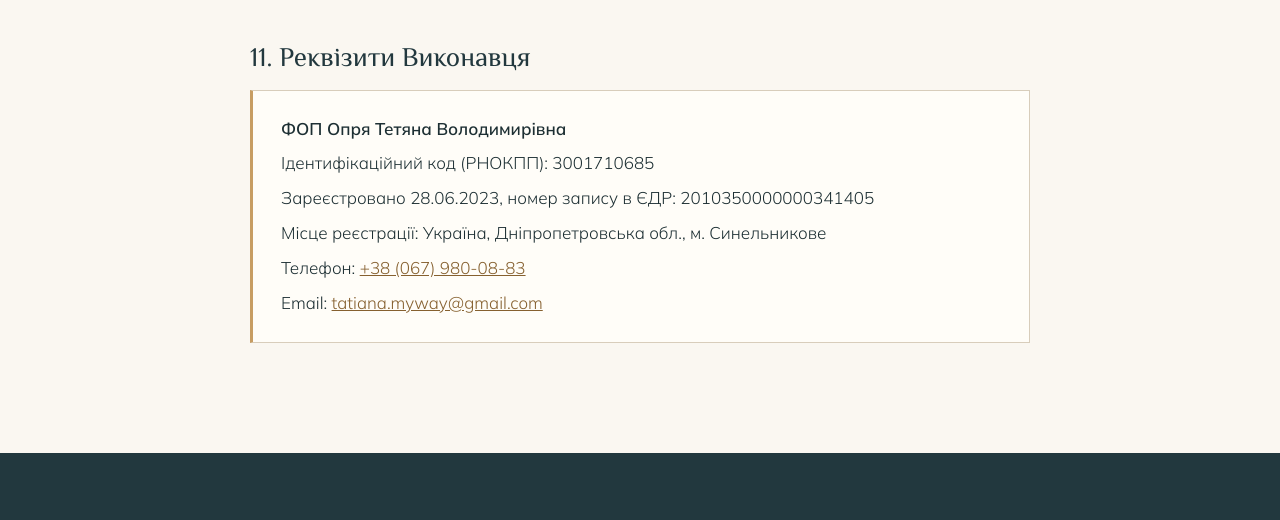
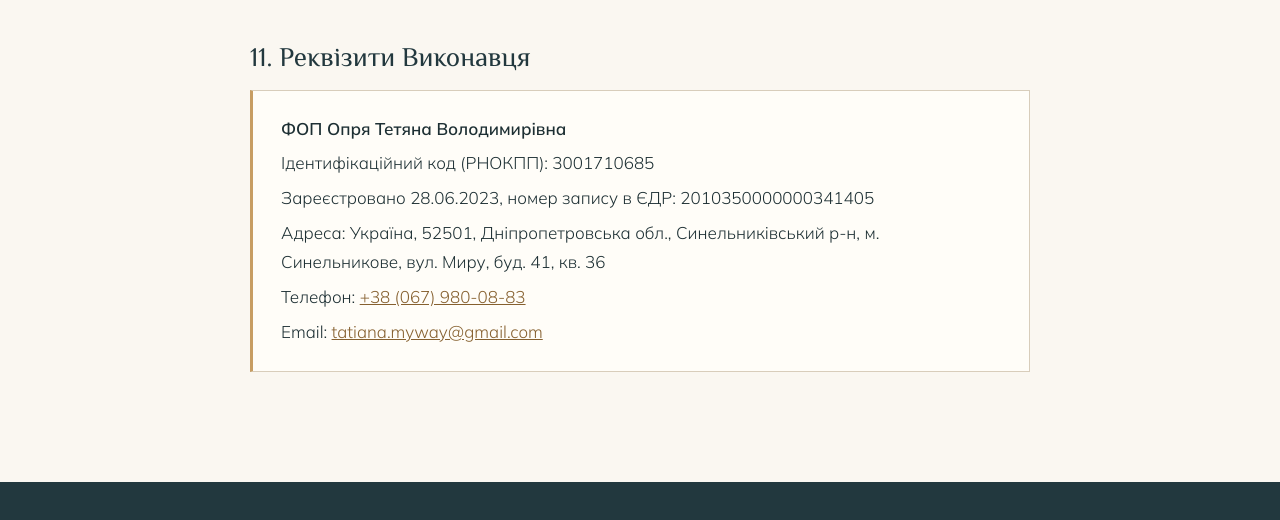
Before and after one commit to tatianaopriapro-ai/tatianaopriapro-ai.github.io, a plain HTML site: page oferta.html in a window 1280 px wide. Shown: the part 3474-3994 px from the top of the page. Drawn offline with Linux system fonts and the light colour scheme.

Commit message:
Реквізити: повна адреса реєстрації ФОП
Co-Authored-By: Claude Fable 5.2 <noreply@anthropic.com>

```diff
--- a/oferta.html
+++ b/oferta.html
@@ -107,7 +107,7 @@
         <p><b>ФОП Опря Тетяна Володимирівна</b></p>
         <p>Ідентифікаційний код (РНОКПП): 3001710685</p>
         <p>Зареєстровано 28.06.2023, номер запису в ЄДР: 2010350000000341405</p>
-        <p>Місце реєстрації: Україна, Дніпропетровська обл., м. Синельникове</p>
+        <p>Адреса: Україна, 52501, Дніпропетровська обл., Синельниківський р-н, м. Синельникове, вул. Миру, буд. 41, кв. 36</p>
         <p>Телефон: <a href="tel:+380679800883">+38 (067) 980-08-83</a></p>
         <p>Email: <a href="mailto:tatiana.myway@gmail.com">tatiana.myway@gmail.com</a></p>
       </div>
```
Also changed, not shown: oplata.html (+1 -1 lines).
